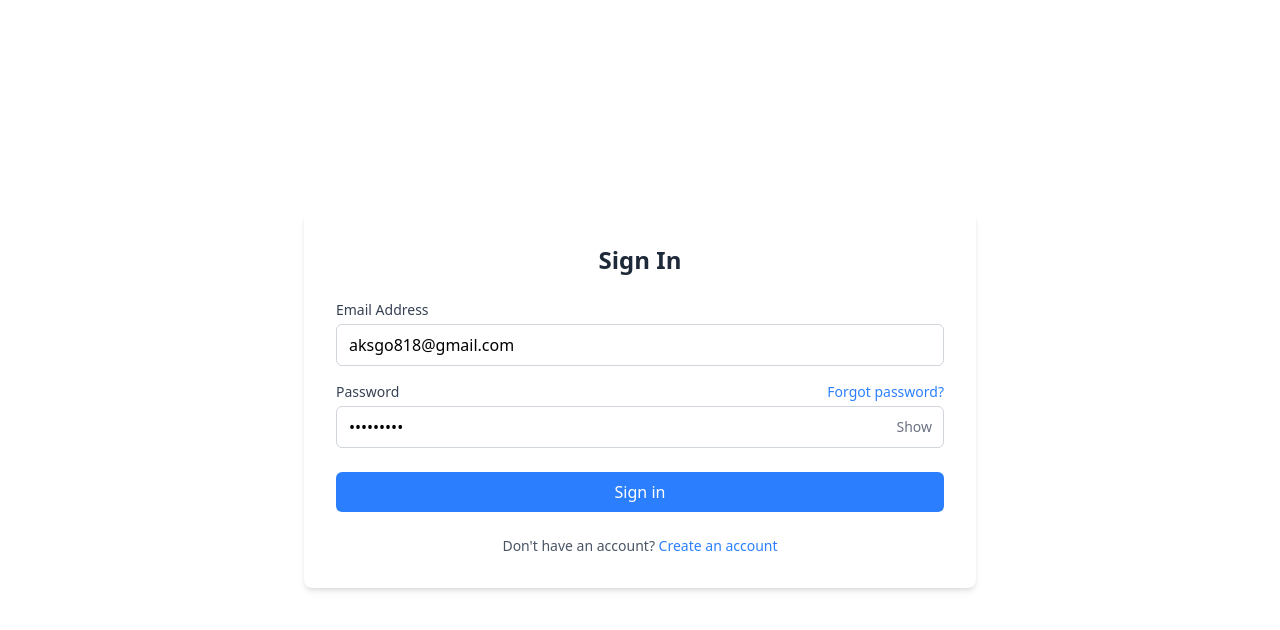
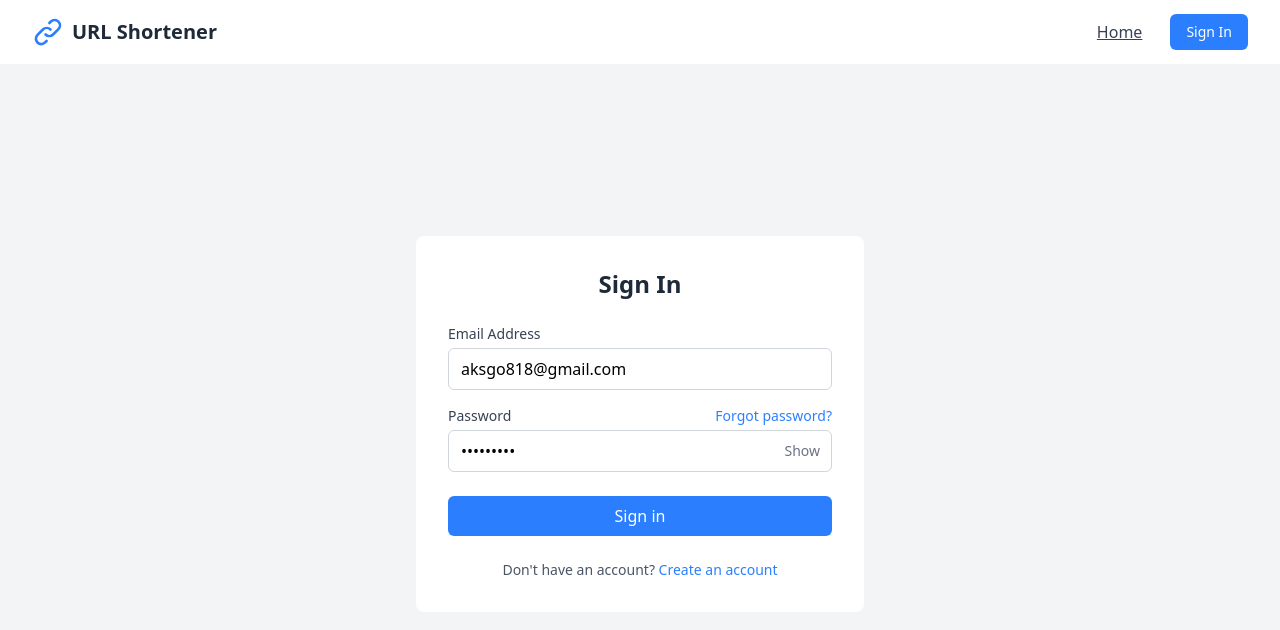
Before and after one commit to ANANDSINGH212301/urlshortner, a React (Vite) app in the folder frontend/: page /auth in a window 1280 px wide. Shown: the top 630 px of the page. Built offline with nearby package versions, Linux system fonts and the light colour scheme.

Commit message:
fixing some front end issues

```diff
--- a/frontend/src/RootLayout.jsx
+++ b/frontend/src/RootLayout.jsx
@@ -1,11 +1,11 @@
 import { Outlet } from "@tanstack/react-router"
 import "./index.css"
-import AuthPage from "./pages/AuthPage"
-import HomePage from "./pages/HomePage"
+import Navbar from "./components/NavBar"
 
 const RootLayout = () => {
   return (
    <>
+   <Navbar/>
    <Outlet/>
    </>
   )
--- a/frontend/src/components/LoginForm.jsx
+++ b/frontend/src/components/LoginForm.jsx
@@ -38,8 +38,8 @@
   };
 
   return (
-    <div className="h-[100vh] flex justify-center items-center">
-      <div className="bg-white p-8 rounded-lg shadow-md w-full max-w-2xl">
+    <div className="h-[90vh] bg-gray-100 flex justify-center  items-center">
+      <div className="bg-white p-8 rounded-lg  w-full max-w-md">
         <h2 className="text-2xl font-bold text-center text-gray-800 mb-6">
           Sign In
         </h2>
--- /dev/null
+++ b/frontend/src/components/NavBar.jsx
@@ -0,0 +1,216 @@
+import React, { useState, useEffect } from "react";
+import { Link } from "@tanstack/react-router";
+
+const Navbar = () => {
+  const [isAuthenticated, setIsAuthenticated] = useState(false);
+  const [isMenuOpen, setIsMenuOpen] = useState(false);
+  const [username, setUsername] = useState("");
+
+  useEffect(() => {
+    // Check if user is authenticated by looking for the token cookie
+    const checkAuth = () => {
+      const hasCookie = document.cookie.includes("accessToken");
+      setIsAuthenticated(hasCookie);
+
+      // Get username from localStorage if available
+      if (hasCookie) {
+        try {
+          const userData = JSON.parse(localStorage.getItem("user"));
+          setUsername(userData?.name || "User");
+        } catch (error) {
+          console.error("Error parsing user data:", error);
+        }
+      }
+    };
+
+    checkAuth();
+  }, []);
+
+  const handleLogout = async () => {
+    try {
+      // Clear cookies and localStorage
+      document.cookie = "accessToken=; expires=Thu, 01 Jan 1970 00:00:00 UTC; path=/;";
+      localStorage.removeItem("user");
+      setIsAuthenticated(false);
+
+      // Redirect to home page
+      window.location.href = "/";
+    } catch (error) {
+      console.error("Logout failed:", error);
+    }
+  };
+
+  const toggleMenu = () => {
+    setIsMenuOpen(!isMenuOpen);
+  };
+
+  return (
+    <nav className="bg-white shadow-md">
+      <div className="max-w-7xl mx-auto px-4 sm:px-6 lg:px-8">
+        <div className="flex justify-between h-16">
+          {/* Logo and brand */}
+          <div className="flex items-center">
+            <Link to="/" className="flex-shrink-0 flex items-center">
+              <svg
+                className="h-8 w-8 text-blue-500"
+                fill="none"
+                viewBox="0 0 24 24"
+                stroke="currentColor"
+              >
+                <path
+                  strokeLinecap="round"
+                  strokeLinejoin="round"
+                  strokeWidth={2}
+                  d="M13.828 10.172a4 4 0 00-5.656 0l-4 4a4 4 0 105.656 5.656l1.102-1.101m-.758-4.899a4 4 0 005.656 0l4-4a4 4 0 00-5.656-5.656l-1.1 1.1"
+                />
+              </svg>
+              <span className="ml-2 text-xl font-bold text-gray-800">URL Shortener</span>
+            </Link>
+          </div>
+
+          {/* Desktop navigation */}
+          <div className="hidden sm:ml-6 sm:flex sm:items-center sm:space-x-4">
+            <Link
+              to="/"
+              className="px-3 py-2 text-md font-medium text-gray-700 hover:text-blue-500 rounded-md underline"
+              activeProps={{ className: "text-blue-500" }}
+            >
+              Home
+            </Link>
+
+            {isAuthenticated && (
+              <Link
+                to="/dashboard"
+                className="px-3 py-2 text-sm font-medium text-gray-700 hover:text-blue-500 rounded-md"
+                activeProps={{ className: "text-blue-500" }}
+              >
+                Dashboard
+              </Link>
+            )}
+
+            {isAuthenticated ? (
+              <div className="relative ml-3">
+                <div className="flex items-center">
+                  <span className="text-sm font-medium text-gray-700 mr-2">
+                    Hi, {username}
+                  </span>
+                  <button
+                    onClick={handleLogout}
+                    className="px-4 py-2 text-sm font-medium text-white bg-blue-500 hover:bg-blue-600 rounded-md transition-colors"
+                  >
+                    Logout
+                  </button>
+                </div>
+              </div>
+            ) : (
+              <Link
+                to="/auth"
+                className="px-4 py-2 text-sm font-medium text-white bg-blue-500 hover:bg-blue-600 rounded-md transition-colors"
+              >
+                Sign In
+              </Link>
+            )}
+          </div>
+
+          {/* Mobile menu button */}
+          <div className="flex items-center sm:hidden">
+            <button
+              onClick={toggleMenu}
+              className="inline-flex items-center justify-center p-2 rounded-md text-gray-400 hover:text-gray-500 hover:bg-gray-100 focus:outline-none focus:ring-2 focus:ring-inset focus:ring-blue-500"
+              aria-expanded="false"
+            >
+              <span className="sr-only">Open main menu</span>
+              {/* Icon when menu is closed */}
+              {!isMenuOpen ? (
+                <svg
+                  className="block h-6 w-6"
+                  xmlns="http://www.w3.org/2000/svg"
+                  fill="none"
+                  viewBox="0 0 24 24"
+                  stroke="currentColor"
+                  aria-hidden="true"
+                >
+                  <path
+                    strokeLinecap="round"
+                    strokeLinejoin="round"
+                    strokeWidth="2"
+                    d="M4 6h16M4 12h16M4 18h16"
+                  />
+                </svg>
+              ) : (
+                /* Icon when menu is open */
+                <svg
+                  className="block h-6 w-6"
+                  xmlns="http://www.w3.org/2000/svg"
+                  fill="none"
+                  viewBox="0 0 24 24"
+                  stroke="currentColor"
+                  aria-hidden="true"
+                >
+                  <path
+                    strokeLinecap="round"
+                    strokeLinejoin="round"
+                    strokeWidth="2"
+                    d="M6 18L18 6M6 6l12 12"
+                  />
+                </svg>
+              )}
+            </button>
+          </div>
+        </div>
+      </div>
+
+      {/* Mobile menu, show/hide based on menu state */}
+      {isMenuOpen && (
+        <div className="sm:hidden">
+          <div className="pt-2 pb-3 space-y-1">
+            <Link
+              to="/"
+              className="block px-3 py-2 text-base font-medium text-gray-700 hover:text-blue-500 hover:bg-gray-50 rounded-md"
+              onClick={() => setIsMenuOpen(false)}
+            >
+              Home
+            </Link>
+
+            {isAuthenticated && (
+              <Link
+                to="/dashboard"
+                className="block px-3 py-2 text-base font-medium text-gray-700 hover:text-blue-500 hover:bg-gray-50 rounded-md"
+                onClick={() => setIsMenuOpen(false)}
+              >
+                Dashboard
+              </Link>
+            )}
+
+            {isAuthenticated ? (
+              <>
+                <div className="px-3 py-2 text-base font-medium text-gray-700">
+                  Hi, {username}
+                </div>
+                <button
+                  onClick={() => {
+                    handleLogout();
+                    setIsMenuOpen(false);
+                  }}
+                  className="block w-full text-left px-3 py-2 text-base font-medium text-red-600 hover:bg-gray-50 rounded-md"
+                >
+                  Logout
+                </button>
+              </>
+            ) : (
+              <Link
+                to="/auth"
+                className="block px-3 py-2 text-base font-medium text-blue-600 hover:bg-gray-50 rounded-md"
+                onClick={() => setIsMenuOpen(false)}
+              >
+                Sign In
+              </Link>
+            )}
+          </div>
+        </div>
+      )}
+    </nav>
+  );
+};
+
+export default Navbar;
--- a/frontend/src/components/RegisterForm.jsx
+++ b/frontend/src/components/RegisterForm.jsx
@@ -77,8 +77,8 @@
   };
 
   return (
-    <div className="h-[100vh] flex justify-center items-center">
-      <div className="bg-white p-8 rounded-lg shadow-md w-full max-w-2xl">
+    <div className="h-[90vh] bg-gray-100 flex justify-center items-center">
+      <div className="bg-white p-8 rounded-lg w-full max-w-md">
         <h2 className="text-2xl font-bold text-center text-gray-800 mb-6">
           Create an Account
         </h2>
--- a/frontend/src/components/Url_form.jsx
+++ b/frontend/src/components/Url_form.jsx
@@ -46,11 +46,6 @@
       >
         Shorten URL
       </button>
-      {/* {error && (
-          <div className="mt-4 p-3 bg-red-100 text-red-700 rounded-md">
-            {error}
-          </div>
-        )} */}
 
       {shortUrl && (
         <div className="mt-6">
--- a/frontend/src/pages/HomePage.jsx
+++ b/frontend/src/pages/HomePage.jsx
@@ -1,14 +1,14 @@
-import Url_form from '../components/Url_form'
+import Url_form from "../components/Url_form";
 
 const HomePage = () => {
   return (
-     <div className="min-h-screen bg-gray-100 flex flex-col items-center justify-center p-4">
-      <div className="w-full max-w-md bg-white rounded-lg shadow-md p-6">
+    <div className="h-[90vh] bg-gray-100 flex flex-col items-center justify-center p-4">
+      <div className="w-full max-w-md bg-white rounded-lg p-6">
         <h1 className="text-2xl font-bold text-center mb-6">URL Shortener</h1>
         <Url_form />
       </div>
     </div>
-  )
-}
+  );
+};
 
-export default HomePage
+export default HomePage;
```
